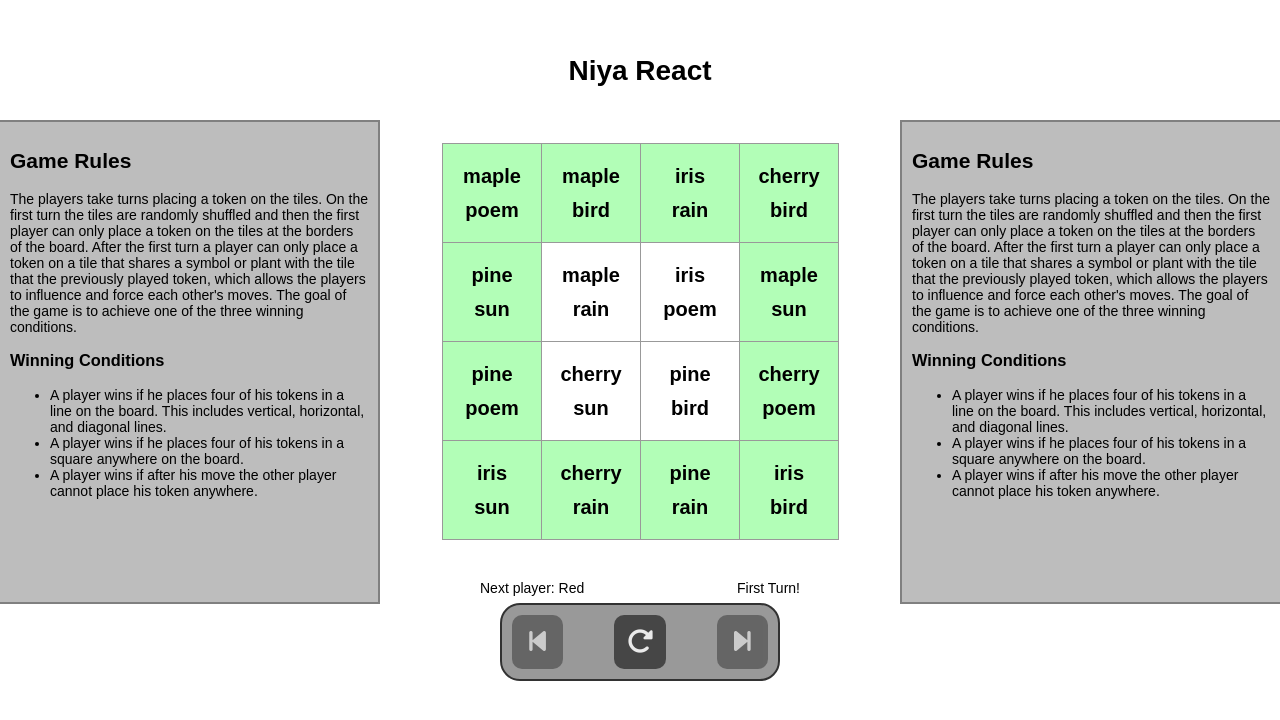
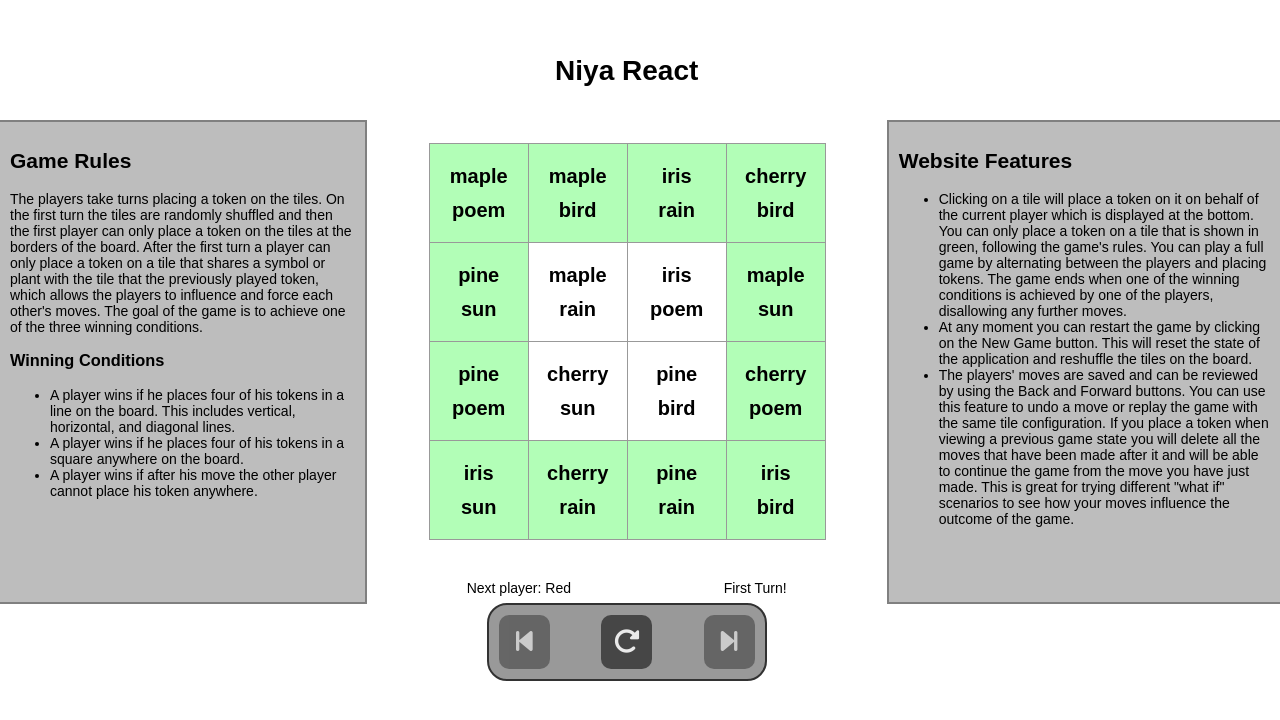
Before and after one commit to Lunatico9/niya-react, a React (Create React App) app: page / in a window 1280 px wide. Shown: the top 720 px of the page. Built offline with nearby package versions, Linux system fonts and the light colour scheme.

Commit message:
Added features description from github

```diff
--- a/src/App.js
+++ b/src/App.js
@@ -74,6 +74,8 @@ class Info extends React.Component {
 
 class SidePanel extends React.Component {
     render() {
+        const side = this.props.side;
+        if (side === "left"){
             return (
                 <div className="col-content">
                     <h2>Game Rules</h2>
@@ -86,6 +88,18 @@ class SidePanel extends React.Component {
                     </ul>
                 </div>
             )
+        } else {
+            return (
+                <div className="col-content">
+                    <h2>Website Features</h2>
+                    <ul>
+                        <li>Clicking on a tile will place a token on it on behalf of the current player which is displayed at the bottom. You can only place a token on a tile that is shown in green, following the game's rules. You can play a full game by alternating between the players and placing tokens. The game ends when one of the winning conditions is achieved by one of the players, disallowing any further moves.</li>
+                        <li>At any moment you can restart the game by clicking on the New Game button. This will reset the state of the application and reshuffle the tiles on the board.</li>
+                        <li>The players' moves are saved and can be reviewed by using the Back and Forward buttons. You can use this feature to undo a move or replay the game with the same tile configuration. If you place a token when viewing a previous game state you will delete all the moves that have been made after it and will be able to continue the game from the move you have just made. This is great for trying different "what if" scenarios to see how your moves influence the outcome of the game.</li>
+                    </ul>
+                </div>
+            )
+        }
     }
 }
 
@@ -256,7 +270,7 @@ render() {
     return (
         <div className="content">
             <div className="col left-col">
-                <SidePanel />
+                <SidePanel side={"left"}/>
             </div>
             <div className="game">
                 <div className="title">
@@ -268,7 +282,7 @@ render() {
                 <Info nextPlayer={nextPlayer} lastTile={lastTile} buttons={buttons} victory={previousPlayerVictory} vp={previousPlayer} />
             </div>
             <div className="col right-col">
-                <SidePanel />
+                <SidePanel side={"right"}/>
             </div>
         </div>
     );
```
Lines whose indentation alone changed are shown as unchanged.
